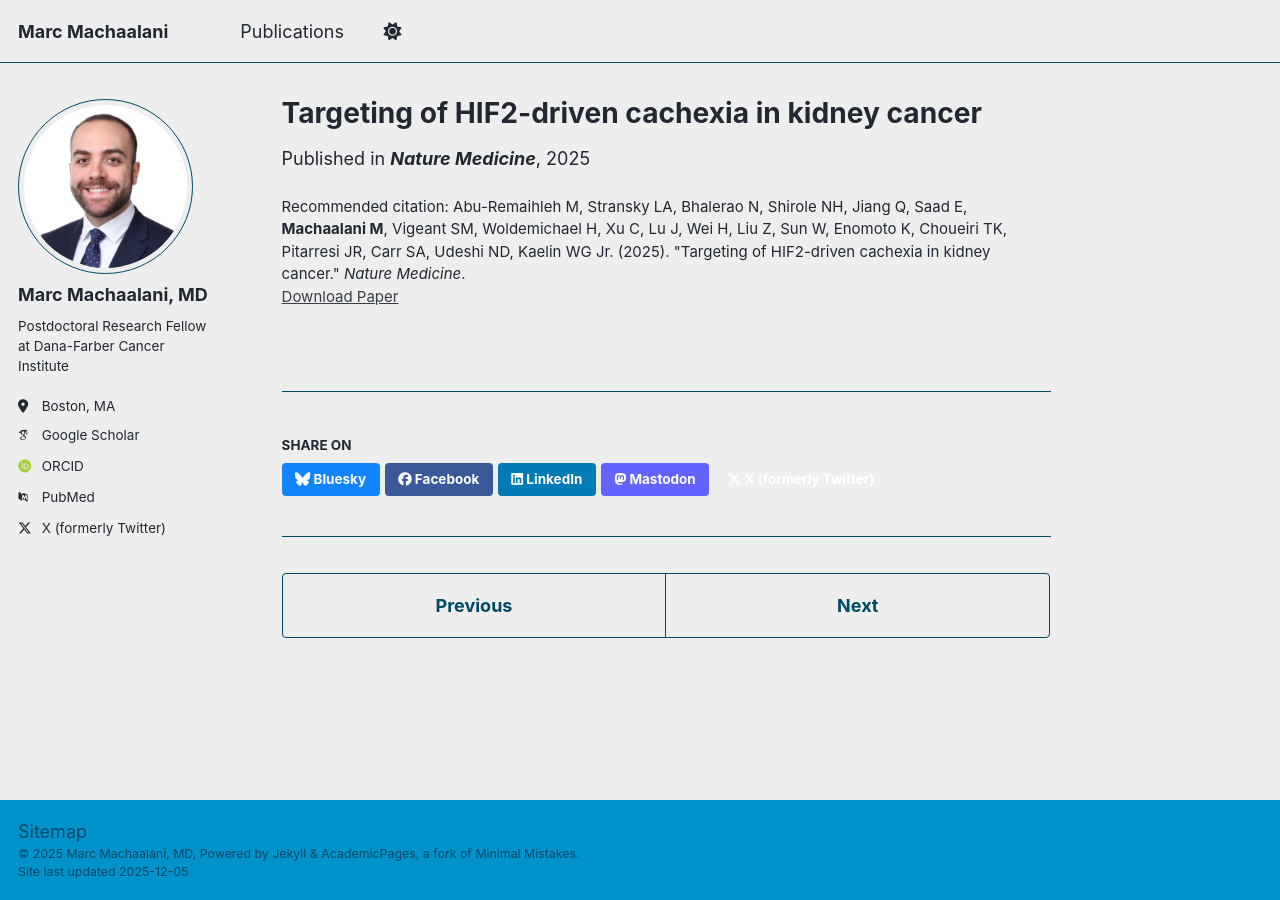
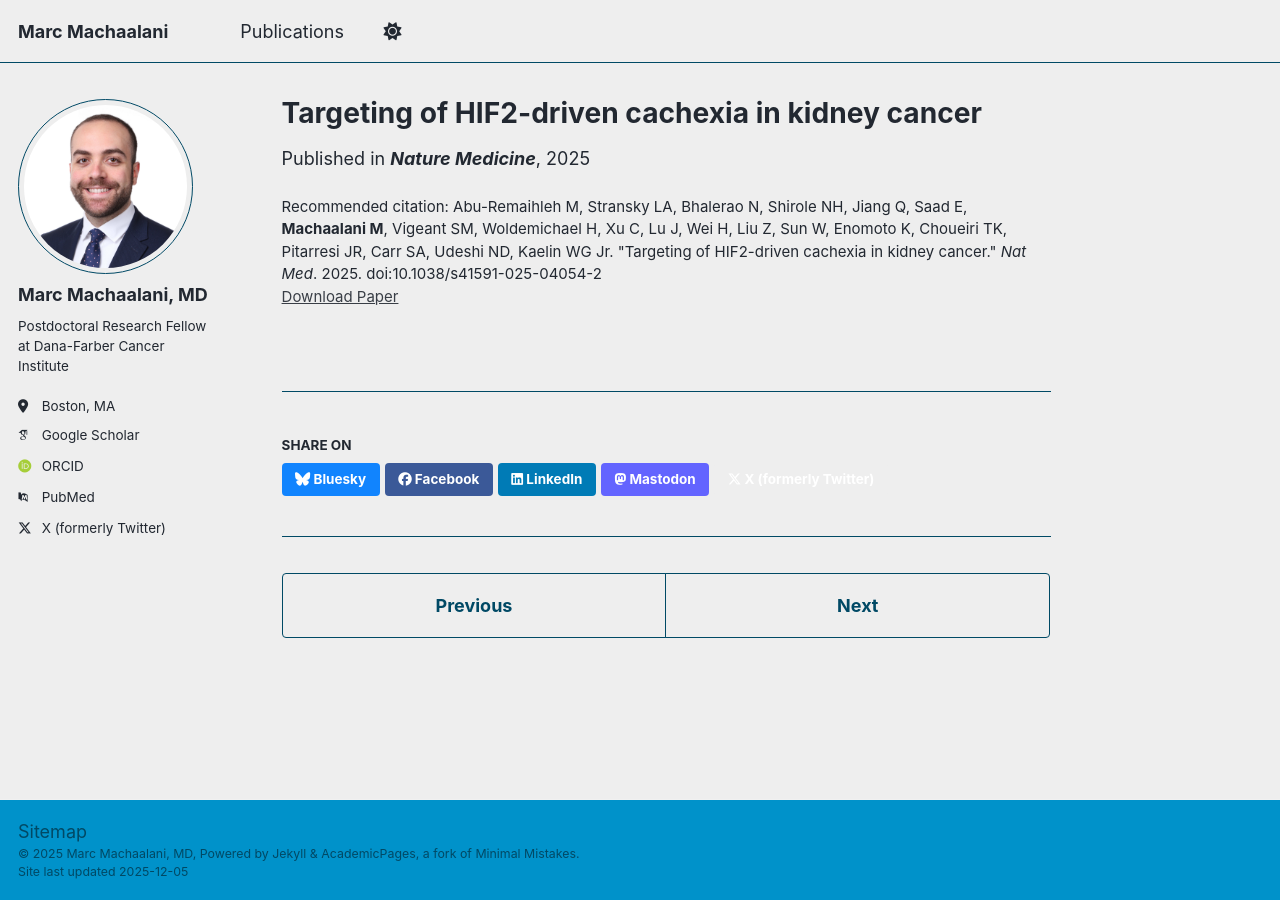
Before and after one commit to MarcMachaalani/marcmachaalani.github.io, a Jekyll site: the page built from _publications/2025-11-28-hif2-cachexia-rcc.md, in a window 1280 px wide. Built offline with Jekyll 4.4.1, drawn with Linux system fonts in a browser that asks for light colours; some web fonts are replaced; a script bundle is joined from its source files by our own code; library files that are not in the unit come from our copies.

Commit message:
Update 2025-11-28-hif2-cachexia-rcc.md

```diff
--- a/_publications/2025-11-28-hif2-cachexia-rcc.md
+++ b/_publications/2025-11-28-hif2-cachexia-rcc.md
@@ -7,5 +7,5 @@ excerpt: "Mechanistic and translational study demonstrating that HIF2-driven PTH
 date: 2025-11-28
 venue: "<strong>Nature Medicine</strong>"
 paperurl: "https://doi.org/10.1038/s41591-025-04054-2"
-citation: "Abu-Remaihleh M, Stransky LA, Bhalerao N, Shirole NH, Jiang Q, Saad E, <strong>Machaalani M</strong>, Vigeant SM, Woldemichael H, Xu C, Lu J, Wei H, Liu Z, Sun W, Enomoto K, Choueiri TK, Pitarresi JR, Carr SA, Udeshi ND, Kaelin WG Jr. (2025). &quot;Targeting of HIF2-driven cachexia in kidney cancer.&quot; <i>Nature Medicine</i>."
+citation: "Abu-Remaihleh M, Stransky LA, Bhalerao N, Shirole NH, Jiang Q, Saad E, <strong>Machaalani M</strong>, Vigeant SM, Woldemichael H, Xu C, Lu J, Wei H, Liu Z, Sun W, Enomoto K, Choueiri TK, Pitarresi JR, Carr SA, Udeshi ND, Kaelin WG Jr. &quot;Targeting of HIF2-driven cachexia in kidney cancer.&quot; <i>Nat Med</i>. 2025. doi:10.1038/s41591-025-04054-2"
 ---
```
